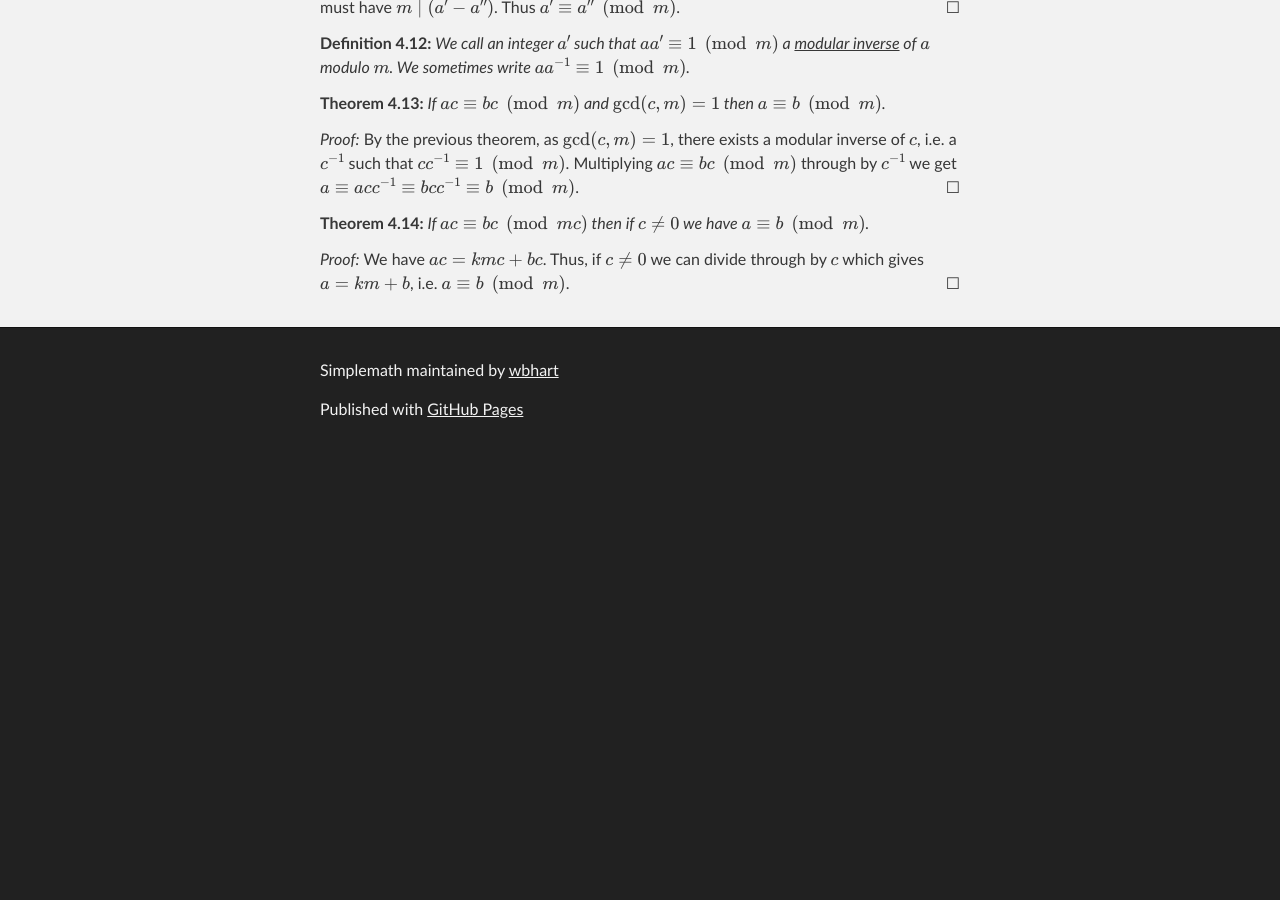
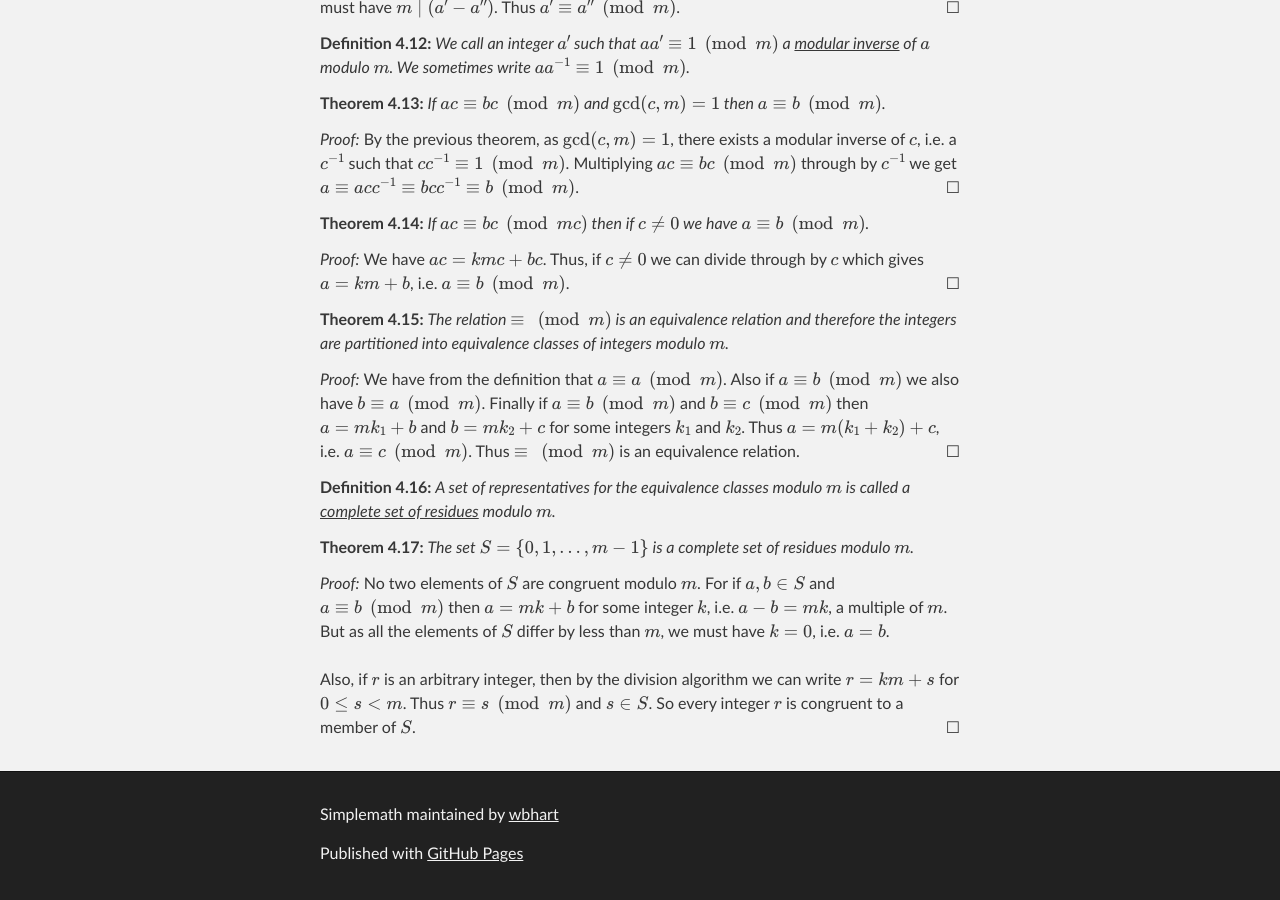
Before and after one commit to wbhart/SimpleMath, a Jekyll site: the page built from test.html, in a window 1280 px wide and 900 px high, scrolled down 15252 px. Built offline with Jekyll 4.4.1, drawn with Linux system fonts in a browser that asks for light colours; formulas are drawn with MathJax 3; before the commit the page ends 15708 px from its top, so only the background shows below that.

Commit message:
Update test.html

```diff
--- a/test.html
+++ b/test.html
@@ -754,3 +754,28 @@ $a \equiv acc^{-1} \equiv bcc^{-1} \equiv b \pmod{m}$.
 <proof> We have $ac = kmc + bc$. Thus, if $c \neq 0$ we can divide through by $c$ which gives $a = km + b$, i.e.
 $a \equiv b \pmod{m}$.
 </proof>
+
+<theorem> The relation $\equiv \pmod{m}$ is an equivalence relation and therefore the integers are partitioned into
+equivalence classes of integers modulo $m$.
+</theorem>
+
+<proof> We have from the definition that $a \equiv a \pmod{m}$. Also if $a \equiv b \pmod{m}$ we also have
+$b \equiv a \pmod{m}$. Finally if $a \equiv b \pmod{m}$ and $b \equiv c \pmod{m}$ then $a = mk_1 + b$ and $b = mk_2 + c$
+for some integers $k_1$ and $k_2$. Thus $a = m(k_1 + k_2) + c$, i.e. $a \equiv c \pmod{m}$. Thus $\equiv \pmod{m}$ is
+an equivalence relation.
+</proof>
+
+<definition> A set of representatives for the equivalence classes modulo $m$ is called a <u>complete set of residues</u>
+modulo $m$.
+</definition>
+
+<theorem> The set $S = \{0, 1, \ldots, m - 1\}$ is a complete set of residues modulo $m$.
+</theorem>
+
+<proof> No two elements of $S$ are congruent modulo $m$. For if $a, b \in S$ and $a \equiv b \pmod{m}$ then $a = mk + b$
+for some integer $k$, i.e. $a - b = mk$, a multiple of $m$. But as all the elements of $S$ differ by less than $m$, we
+must have $k = 0$, i.e. $a = b$. </br></br>
+
+Also, if $r$ is an arbitrary integer, then by the division algorithm we can write $r = km + s$ for $0 \leq s < m$. Thus
+$r \equiv s \pmod{m}$ and $s \in S$. So every integer $r$ is congruent to a member of $S$.
+</proof>
```
